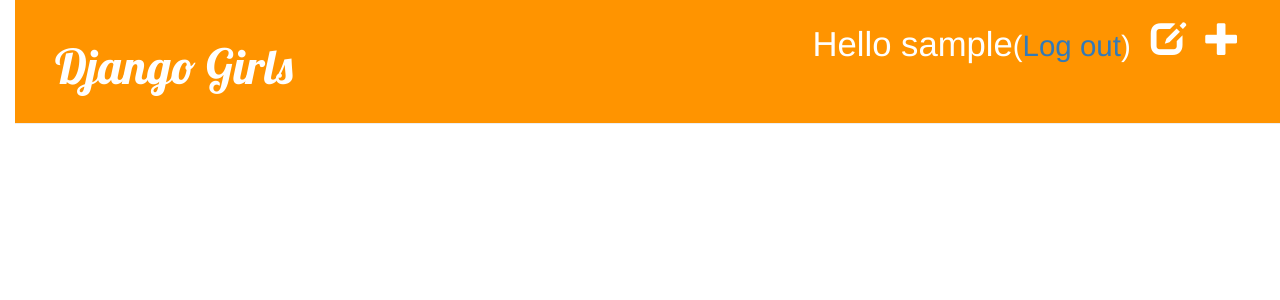
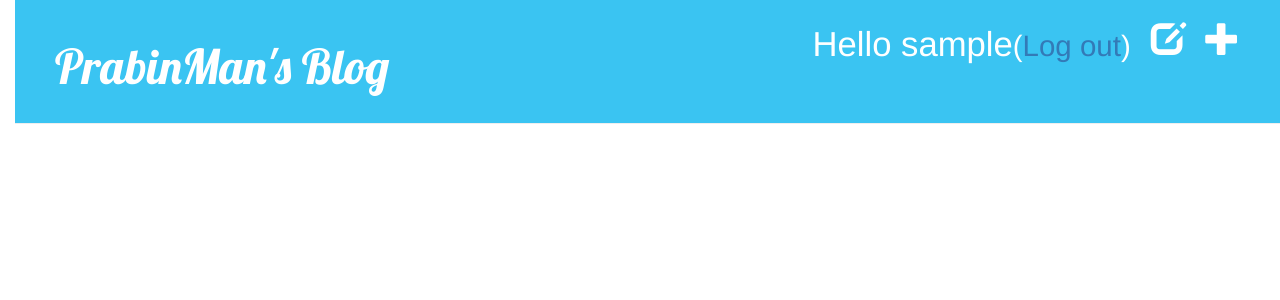
Before and after one commit to prabinman/my-first-blog, a Django app: a page that uses blog/templates/blog/base.html in a window 1280 px wide. Shown: the top 300 px of the page. Run offline with Django 3.2, Linux system fonts and the light colour scheme; the visitor is signed in with stand-in values (Sample User, id 1); data that the repository does not hold is empty; some libraries are stand-ins or nearby versions.

Commit message:
Changed the page header color and title of the site.

```diff
--- a/blog/static/css/blog.css
+++ b/blog/static/css/blog.css
@@ -8,7 +8,7 @@
 }
 
 .page-header {
-	background-color: #ff9400;
+	background-color: #3ac4f2;
 	margin-top: 0;
 	padding: 20px 20px 20px 40px;
 }
--- a/blog/templates/blog/base.html
+++ b/blog/templates/blog/base.html
@@ -1,7 +1,7 @@
 {% load staticfiles %}
 <html>
 	<head>
-		<title>Django Girls blog</title>
+		<title>PrabinMan's Blog</title>
 		<!-- Latest compiled and minified CSS -->
 		<link rel="stylesheet" href="https://maxcdn.bootstrapcdn.com/bootstrap/3.3.6/css/bootstrap.min.css" integrity="sha384-1q8mTJOASx8j1Au+a5WDVnPi2lkFfwwEAa8hDDdjZlpLegxhjVME1fgjWPGmkzs7" crossorigin="anonymous">
 
@@ -19,7 +19,7 @@
             {% else %}
             <a href="{% url 'django.contrib.auth.views.login' %}" class="top-menu"><span class="glyphicon glyphicon-lock"></span></a>
             {% endif %}
-	    <h1><a href="{% url 'blog.views.post_list' %}">Django Girls</a></h1>
+	    <h1><a href="{% url 'blog.views.post_list' %}">PrabinMan's Blog</a></h1>
 	  </div>
 	  <div class="content">
 			<div class="row">
```
